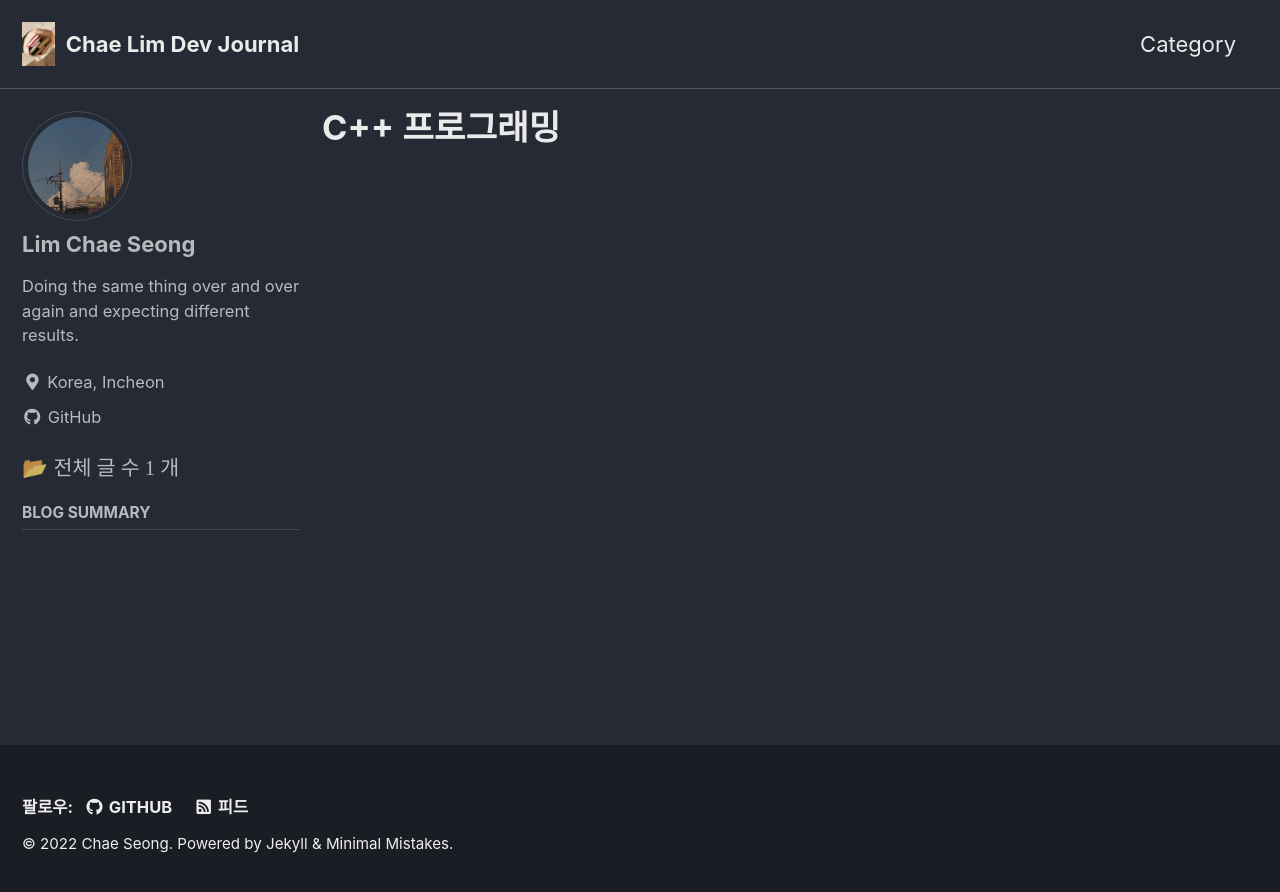
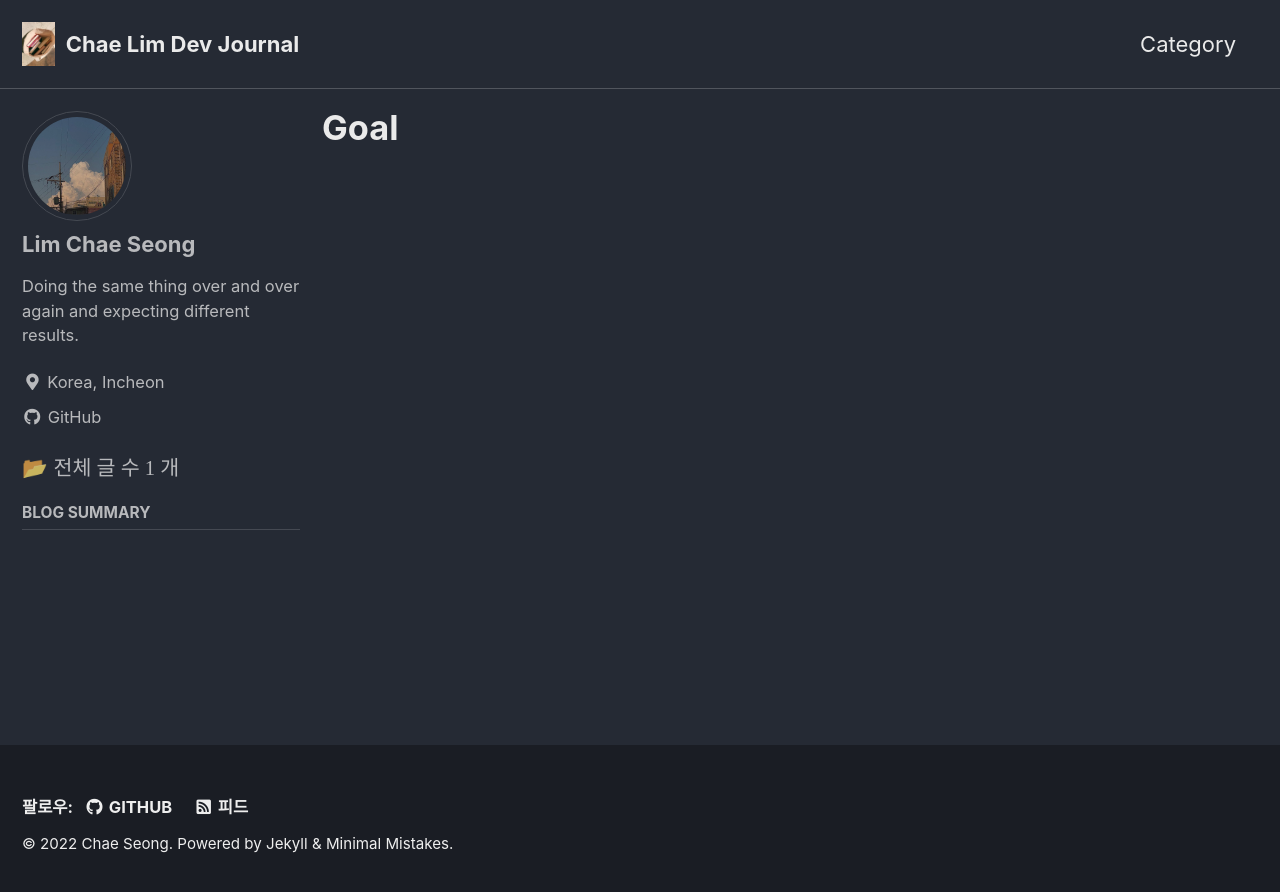
Before and after one commit to lim1504/lim1504.github.io, a Jekyll site: the page built from _pages/categories/category-comn.md, in a window 1280 px wide. Shown: the top 892 px of the page. Built offline with Jekyll 4.4.1, drawn with Linux system fonts in a browser that asks for light colours; cached includes are drawn as plain includes.

Commit message:
nav setting

```diff
--- a/_pages/categories/category-comn.md
+++ b/_pages/categories/category-comn.md
@@ -1,9 +1,10 @@
 ---
-title: "C++ 프로그래밍"
+title: "Goal"
 layout: archive
 permalink: categories/comn
 author_profile: true
 sidebar_main: true
+categories: [categories]
 ---
 
 
```
